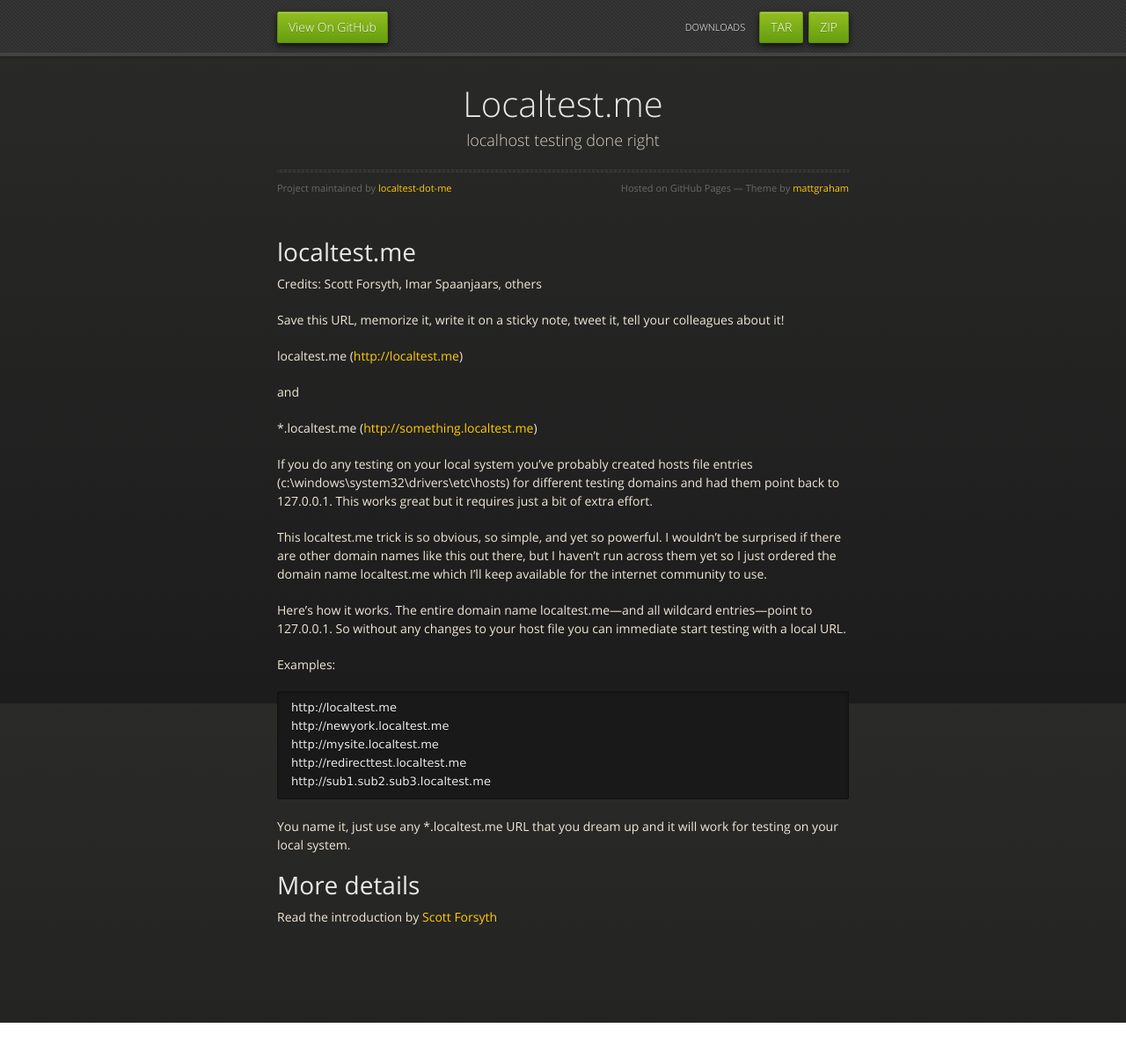
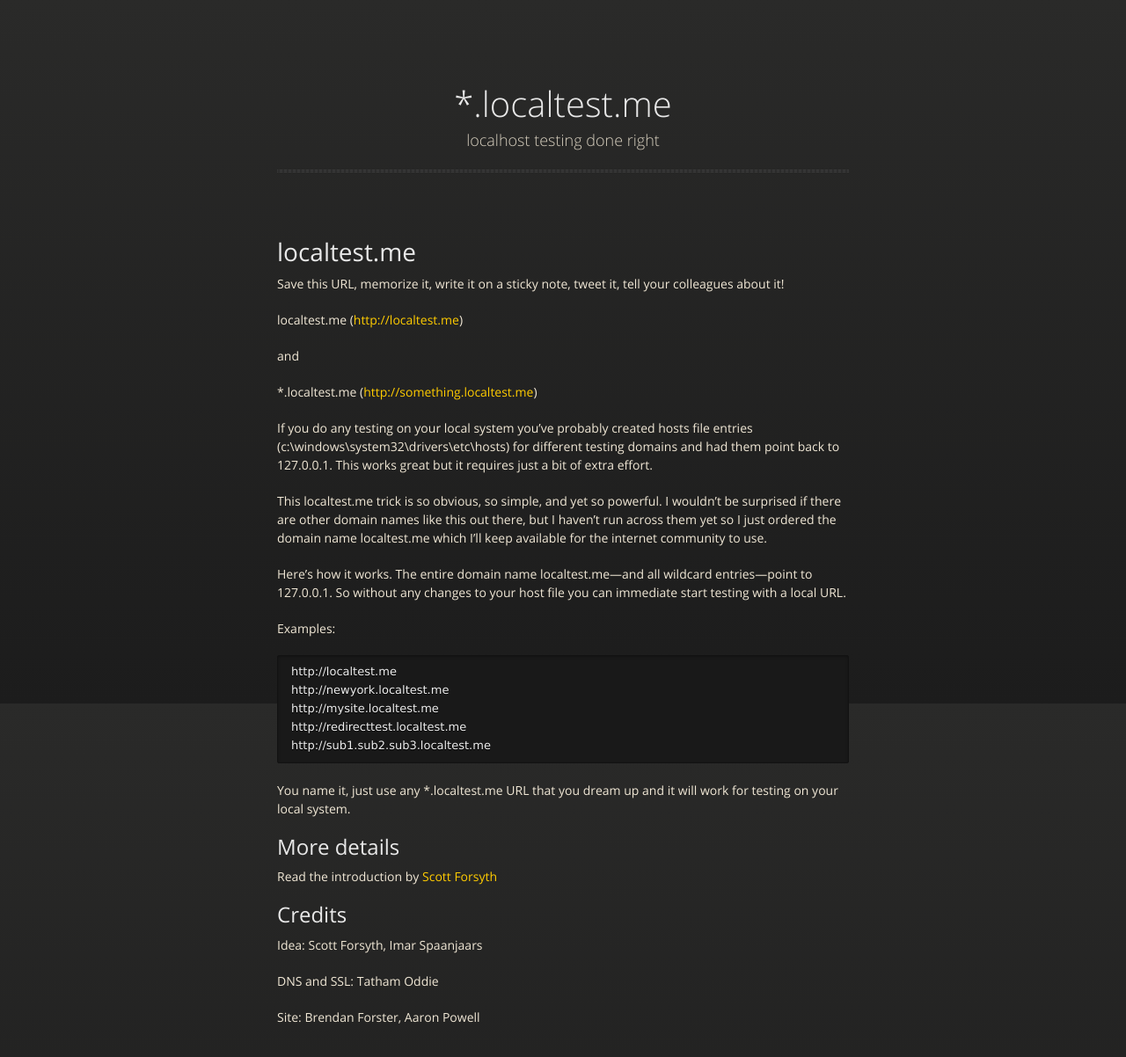
Before and after one commit to localtest-dot-me/localtest-dot-me.github.com, a plain HTML site: page index.html in a window 1280 px wide. Shown: the whole page at 88% size. Before the commit the page ends 1163 px from the top, so only its background shows below. Drawn offline with nearby package versions, Linux system fonts and the light colour scheme.

Commit message:
Strip out irrelevant download links; move credits

```diff
--- a/index.html
+++ b/index.html
@@ -18,31 +18,19 @@
 
   </head>
   <body>
-      <div id="header">
-        <nav>
-          <li class="fork"><a href="https://github.com/localtest-dot-me/localtest-dot-me">View On GitHub</a></li>
-          <li class="downloads"><a href="https://github.com/localtest-dot-me/localtest-dot-me/zipball/master">ZIP</a></li>
-          <li class="downloads"><a href="https://github.com/localtest-dot-me/localtest-dot-me/tarball/master">TAR</a></li>
-          <li class="title">DOWNLOADS</li>
-        </nav>
-      </div><!-- end header -->
 
     <div class="wrapper">
 
       <section>
         <div id="title">
-          <h1>Localtest.me</h1>
+          <h1>*.localtest.me</h1>
           <p>localhost testing done right</p>
           <hr>
-          <span class="credits left">Project maintained by <a href="https://github.com/localtest-dot-me">localtest-dot-me</a></span>
-          <span class="credits right">Hosted on GitHub Pages &mdash; Theme by <a href="http://twitter.com/#!/michigangraham">mattgraham</a></span>
         </div>
 
         <h1>localtest.me</h1>
 
-<p>Credits: Scott Forsyth, Imar Spaanjaars, others</p>
-
-<p>Save this URL, memorize it, write it on a sticky note, tweet it, tell your colleagues about it! </p>
+<p>Save this URL, memorize it, write it on a sticky note, tweet it, tell your colleagues about it!</p>
 
 <p>localtest.me (<a href="http://localtest.me">http://localtest.me</a>)</p>
 
@@ -67,9 +55,17 @@
 
 <p>You name it, just use any *.localtest.me URL that you dream up and it will work for testing on your local system.</p>
 
-<h1>More details</h1>
+<h2>More details</h2>
 
 <p>Read the introduction by <a href="http://weblogs.asp.net/owscott/archive/2012/05/14/introducing-testing-domain-localtest-me.aspx">Scott Forsyth</a></p>
+
+
+<h2>Credits</h2>
+
+<p>Idea: Scott Forsyth, Imar Spaanjaars</p>
+<p>DNS and SSL: Tatham Oddie</p>
+<p>Site: Brendan Forster, Aaron Powell</p>
+
       </section>
 
     </div>
```
